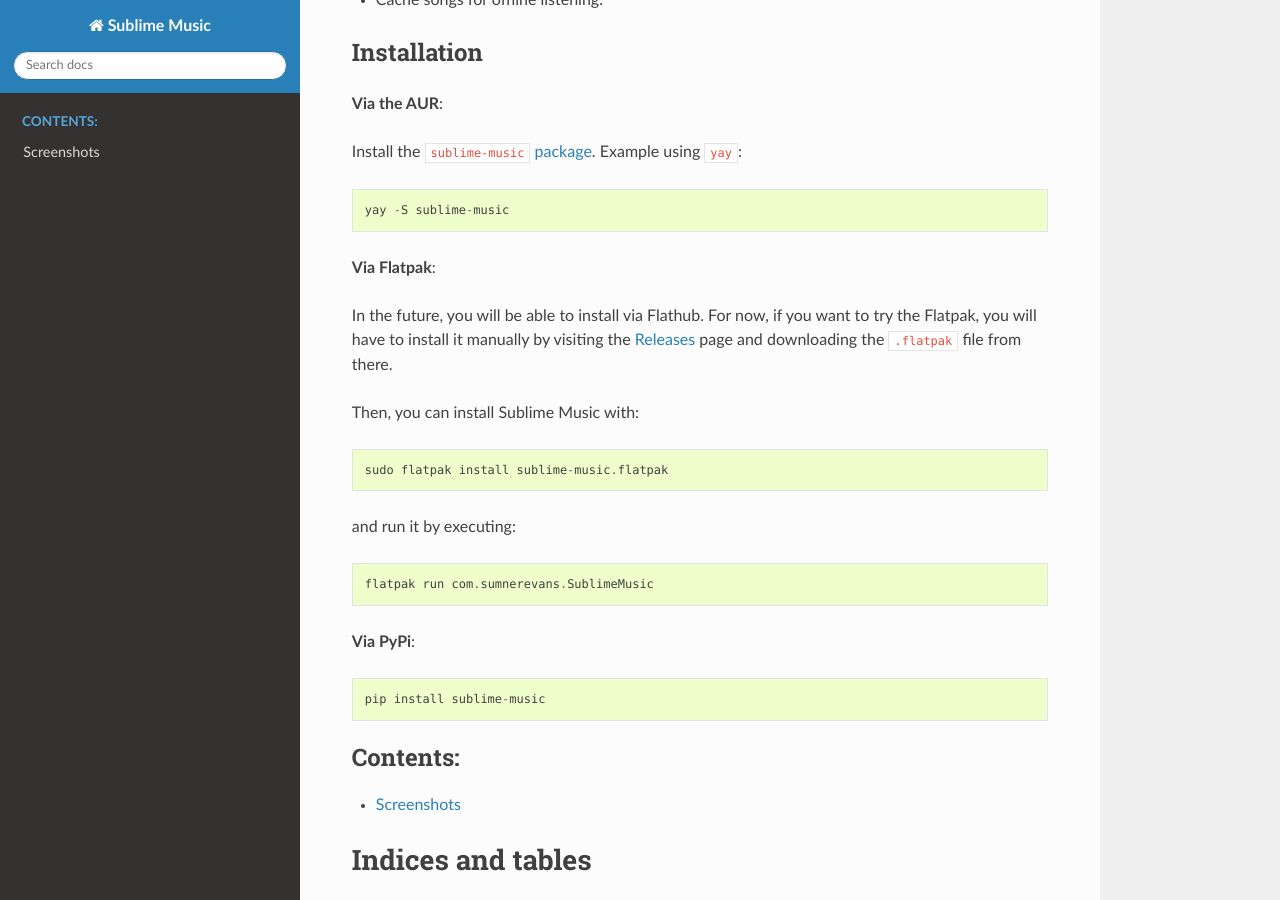
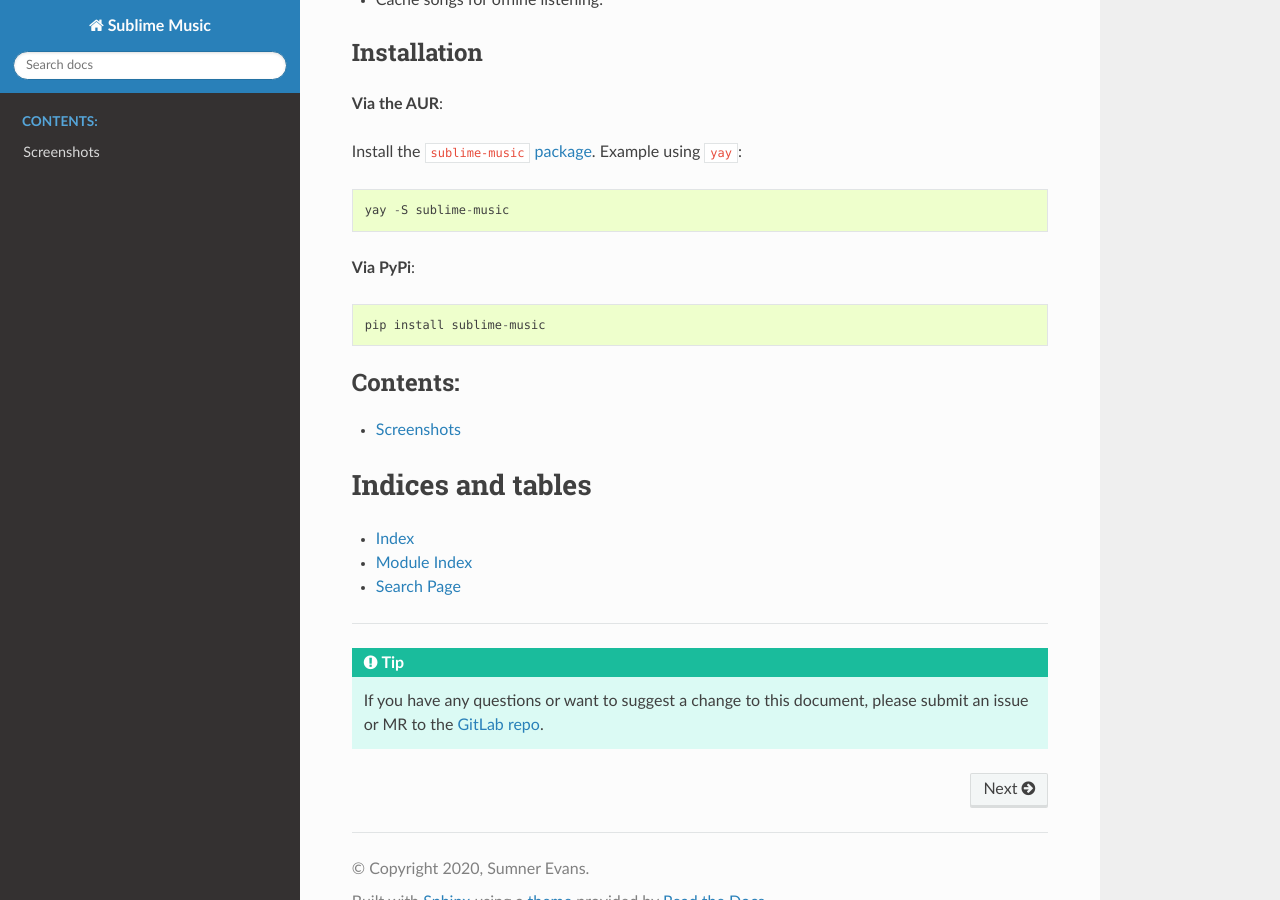
Before and after one commit to sublime-music/sublime-music, a Sphinx documentation site: the page built from docs/index.rst, in a window 1280 px wide and 900 px high, scrolled down 445 px. Built offline with Sphinx 7.4.7 and the Read the Docs theme 2.0.0, drawn with Linux system fonts in a browser that asks for light colours; pages that are not in the unit, such as notebooks, are missing from menus; some of the changed lines change nothing that is shown.

Commit message:
Comment out Flatpak install instructions

```diff
--- a/docs/index.rst
+++ b/docs/index.rst
@@ -32,21 +32,22 @@
 .. |AUR Package| replace:: ``sublime-music`` package
 .. _AUR Package: https://aur.archlinux.org/packages/sublime-music/
 
-**Via Flatpak**:
-
-In the future, you will be able to install via Flathub. For now, if you want to
-try the Flatpak, you will have to install it manually by visiting the Releases_
-page and downloading the ``.flatpak`` file from there.
-
-Then, you can install Sublime Music with::
-
-    sudo flatpak install sublime-music.flatpak
-
-and run it by executing::
-
-    flatpak run com.sumnerevans.SublimeMusic
-
-.. _Releases: https://gitlab.com/sumner/sublime-music/-/releases
+.. Uncomment when Flatpak support actually works.
+.. **Via Flatpak**:
+..
+.. In the future, you will be able to install via Flathub. For now, if you want to
+.. try the Flatpak, you will have to install it manually by visiting the Releases_
+.. page and downloading the ``.flatpak`` file from there.
+..
+.. Then, you can install Sublime Music with::
+..
+..     sudo flatpak install sublime-music.flatpak
+..
+.. and run it by executing::
+..
+..     flatpak run com.sumnerevans.SublimeMusic
+..
+.. .. _Releases: https://gitlab.com/sumner/sublime-music/-/releases
 
 **Via PyPi**::
 
```
